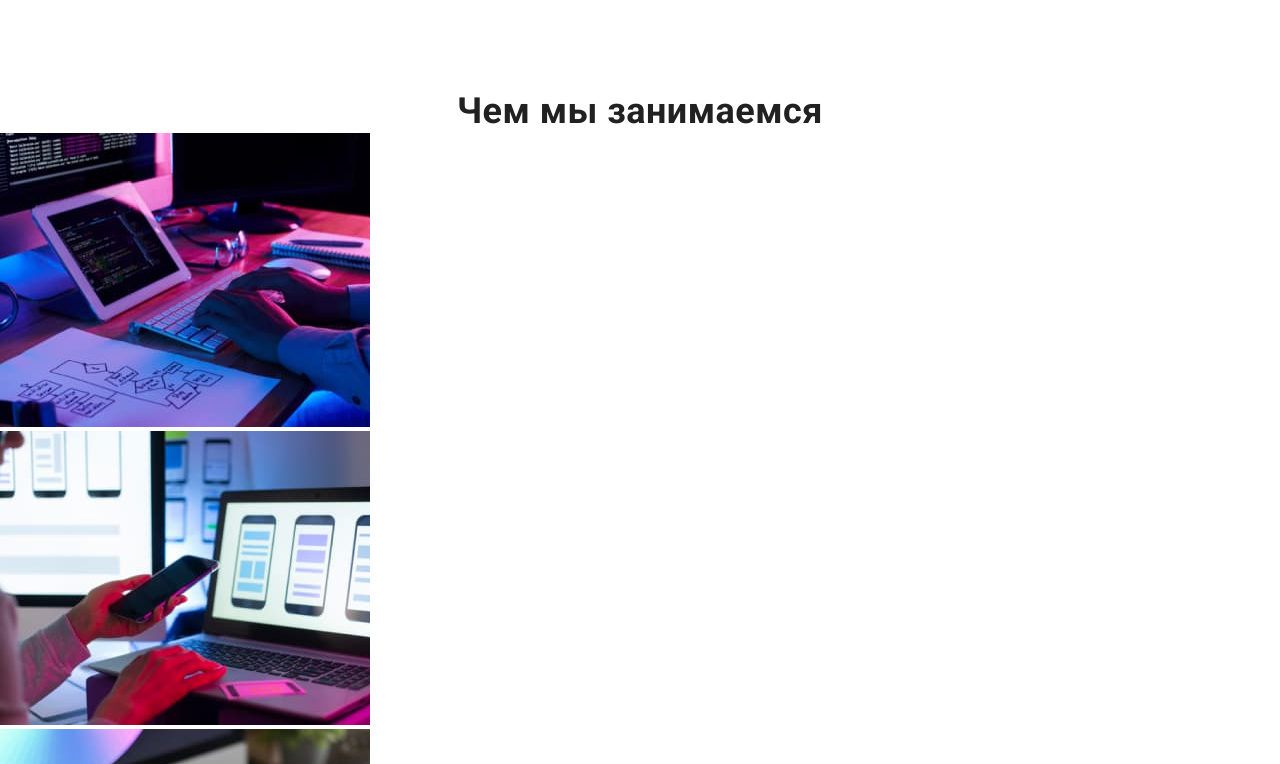
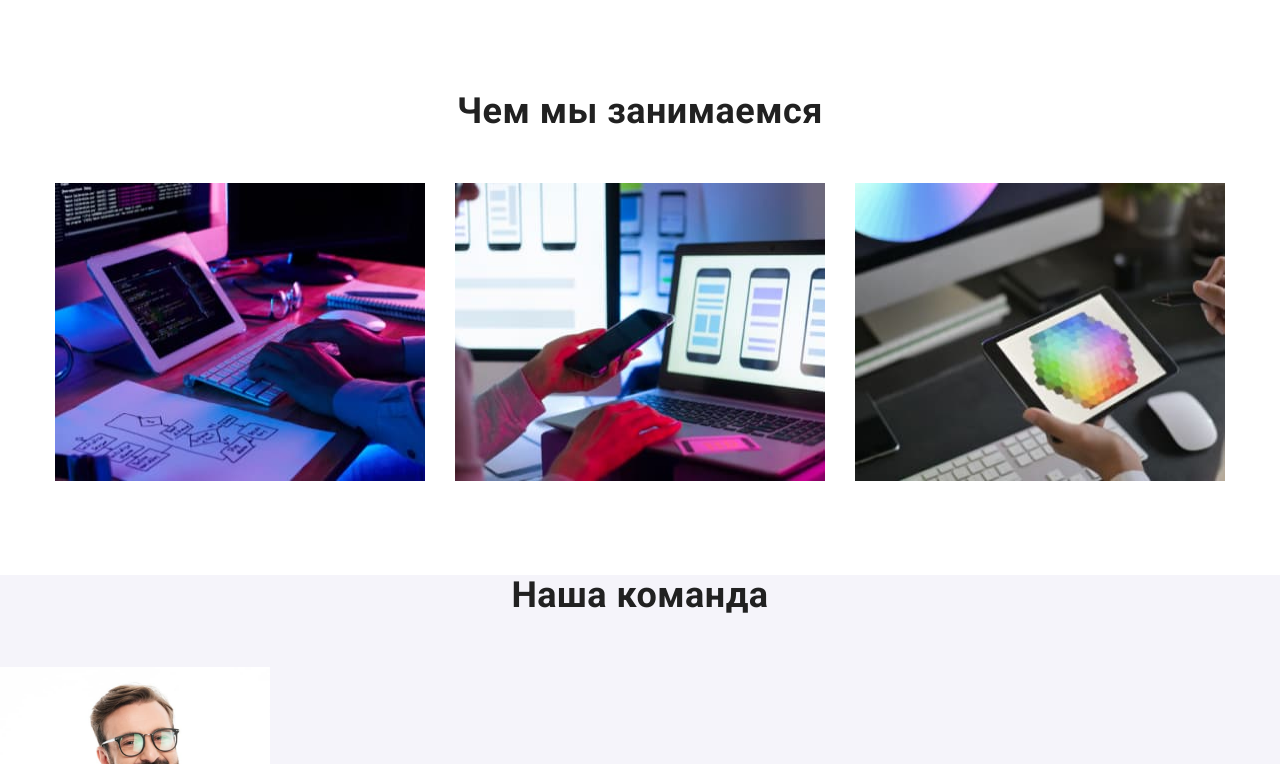
Before and after one commit to Vadym-Vasiliev/goit-markup-hw-05., a plain HTML site: page portfolio.html in a window 1280 px wide. Shown: the part 876-1640 px from the top of the page. Drawn offline with nearby package versions, Linux system fonts and the light colour scheme.

Commit message:
додає відступи в interests

```diff
--- a/css/styles.css
+++ b/css/styles.css
@@ -251,15 +251,33 @@ body {
 
 /* inerests */
 
+.interests {
+  padding-bottom: 94px;
+}
+
 /* same class */
 .interests .title-interests,
 .team .title-team {
+  margin-bottom: 50px;
   font-weight: 700;
   font-size: 36px;
   line-height: 1.16;
   text-align: center;
 
   color: var(--text-second);
+}
+
+.interests .list-interests {
+  display: flex;
+  justify-content: center;
+}
+
+.list-interests .item-interests:not(:last-child) {
+  margin-right: 30px;
+}
+
+.list-interests .img-interests {
+  height: 100%;
 }
 
 /* team */
```
